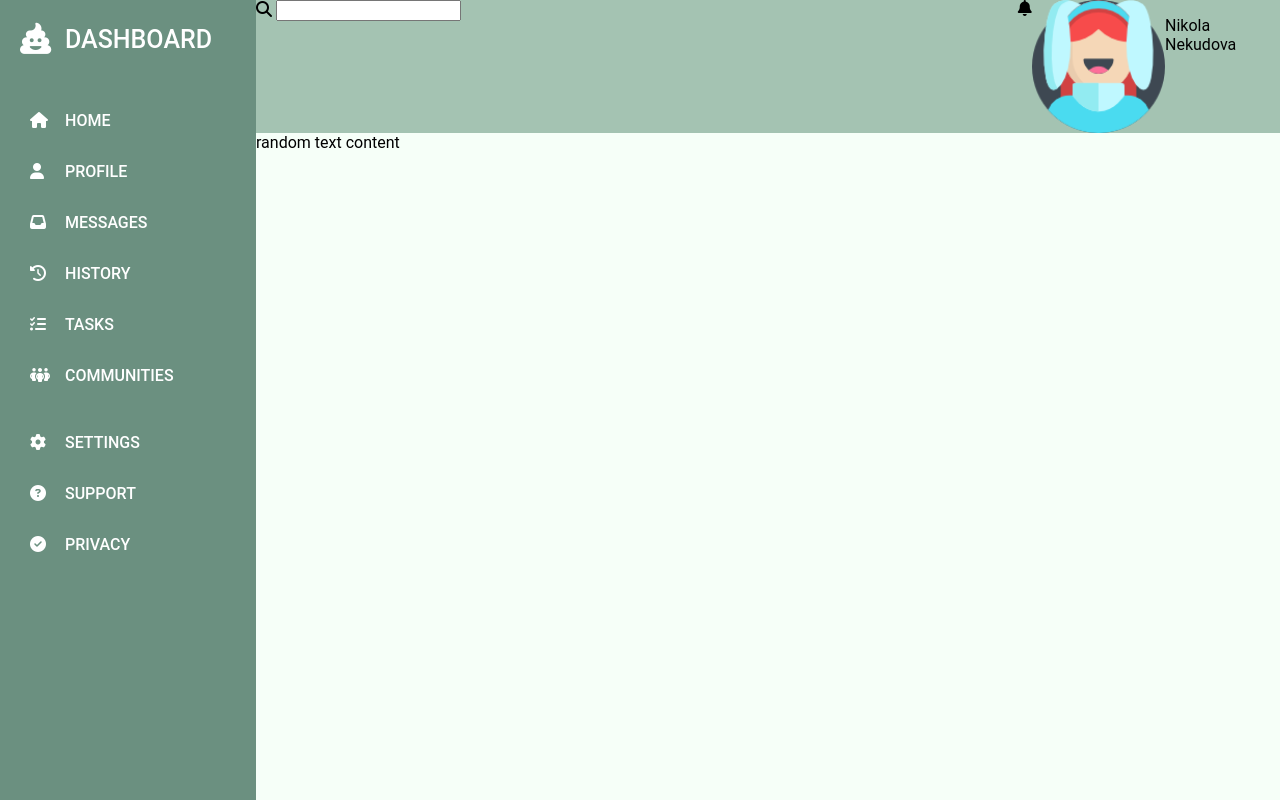
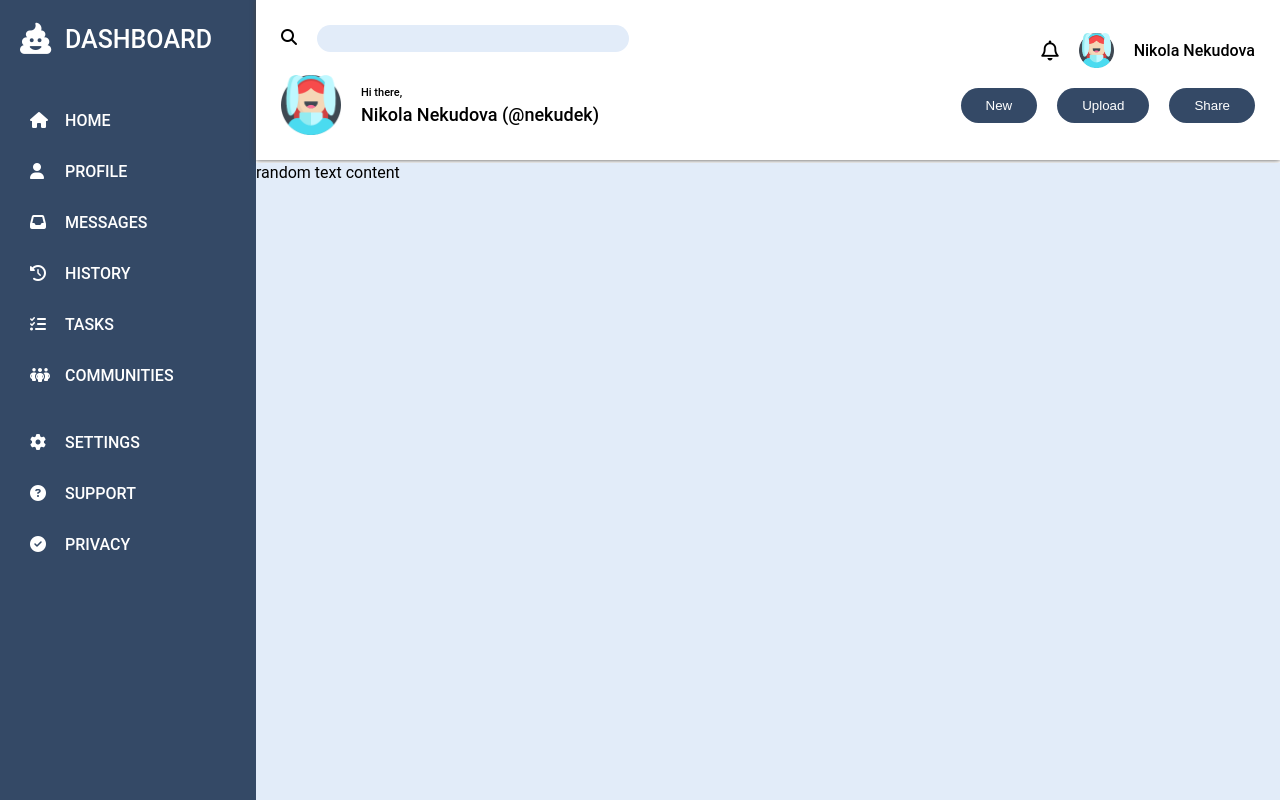
Before and after one commit to nikolanekudova/admin-dashboard, a plain HTML site: page index.html in a window 1280 px wide. Drawn offline with Linux system fonts and the light colour scheme.

Commit message:
feat(): header is done

```diff
--- a/index.html
+++ b/index.html
@@ -98,17 +98,31 @@
         <div class="header">
             <div class="header-top">
                 <div class="header-top-left">
-                    <i class="fa-solid fa-magnifying-glass"></i>
-                    <input type="text">
+                    <i class="fa-solid fa-magnifying-glass" id="icon-search"></i>
+                    <input type="text" id="input-search">
                 </div>
                 <div class="header-top-right">
-                    <i class="fa-solid fa-bell"></i>
-                    <img src="./bunny.png">
+                    <div id="icon-bell-wrapper">
+                        <i class="fa-regular fa-bell fa-lg" id="icon-bell"></i>
+                    </div>
+                    <img src="./bunny.png" id="person-icon">
                     <p id="person-name">Nikola Nekudova</p>
                 </div>
             </div>
             <div class="header-bottom">
+                <div class="header-bottom-left">
+                    <img src="./bunny.png" id="person-icon-hi">
+                    <div id="p-wrapper-header">
+                        <p id="p-hi">Hi there,</p>
+                        <p id="p-hi-name">Nikola Nekudova (@nekudek)</p>
+                    </div>
 
+                </div>
+                <div class="header-bottom-right">
+                    <button id="btn-new" class="btn-header">New</button>
+                    <button id="btn-upload" class="btn-header">Upload</button>
+                    <button id="btn-share" class="btn-header">Share</button>
+                </div>
             </div>
         </div>
 
--- a/style.css
+++ b/style.css
@@ -11,7 +11,7 @@ body {
 }
 
 .sidebar {
-    background-color: rgb(107, 144, 128);
+    background-color: rgb(52, 73, 102);
     grid-column: 1 / 2;
     grid-row: 1 / 3;
     color: white;
@@ -21,14 +21,18 @@ body {
 }
 
 .header {
-    background-color: rgb(164, 195, 178);
+    background-color: white;
     grid-column: 2 / 3;
     grid-row: 1 / 2;
     display: flex;
+    flex-direction: column;
+    box-shadow: 0px 0px 5px 0px rgba(69,68,69,1);
+    margin-bottom: 3px;
+
 }
 
 .main-content {
-    background-color: rgb(246, 255, 248);
+    background-color: rgb(226, 236, 249);
     grid-row: 2 / 3;
     grid-column: 2 / 3;
 }
@@ -55,7 +59,7 @@ li > a {
 }
 
 li > a:hover {
-    background-color: rgb(164, 195, 178);
+    background-color: rgb(227, 117, 203);
 }
 
 a > p {
@@ -83,8 +87,118 @@ a > p {
     display: flex;
     justify-content: space-between;
     width: 100%;
+    padding-top: 25px;
+}
+
+.header-top-left {
+    display: flex;
+    padding-left: 25px;
+    gap: 20px;
+    align-items: baseline;
+}
+
+#input-search {
+    height: 25px;
+    width: 300px;
+    border-radius: 25px;
+    background-color: rgb(226, 236, 249);
+    border: none;
+    padding-left: 10px;
+}
+
+#icon-search:hover {
+    color: rgb(227, 117, 203);
+    cursor: pointer;
 }
 
 .header-top-right {
     display: flex;
+    padding-right: 25px;
+    gap: 20px;
+    height: 50px;
+    align-items: center;
 }
+
+#icon-bell-wrapper {
+    height: 35px;
+    display: flex;
+    align-items: center;
+}
+
+#icon-bell:hover {
+    color: rgb(227, 117, 203);
+    cursor: pointer;
+}
+
+#person-name {
+    margin: 0px;
+    font-weight: 500;
+}
+
+#person-icon {
+    height: 35px;
+}
+
+
+.header-bottom {
+    display: flex;
+    justify-content: space-between;
+    padding-bottom: 25px;
+}
+
+.header-bottom-left {
+    display: flex;
+    padding-left: 25px;
+    gap: 20px;
+    align-content: center;
+    height: auto;
+}
+
+.header-bottom-right {
+    display: flex;
+    padding-right: 25px;
+    height: fit-content;
+    gap: 20px;
+    align-items: center;
+    height: auto;
+}
+
+#person-icon-hi {
+    height: 60px;
+}
+
+#p-wrapper-header {
+    height: auto;
+    display: flex;
+    flex-direction: column;
+    justify-content: center;
+    gap: 5px;
+}
+
+#p-hi, #p-hi-name {
+    margin: 0;
+}
+
+#p-hi {
+    font-size: 11px;
+    font-weight: 500;
+}
+
+#p-hi-name {
+    font-size: 18px;
+    font-weight: 500;
+}
+
+.btn-header {
+    background-color: rgb(52, 73, 102);
+    color: white;
+    border: none;
+    padding: 10px 25px;
+    border-radius: 25px;
+    font-weight: 500;
+}
+
+.btn-header:hover {
+    background-color: rgb(227, 117, 203);
+    cursor: pointer;
+}
```
